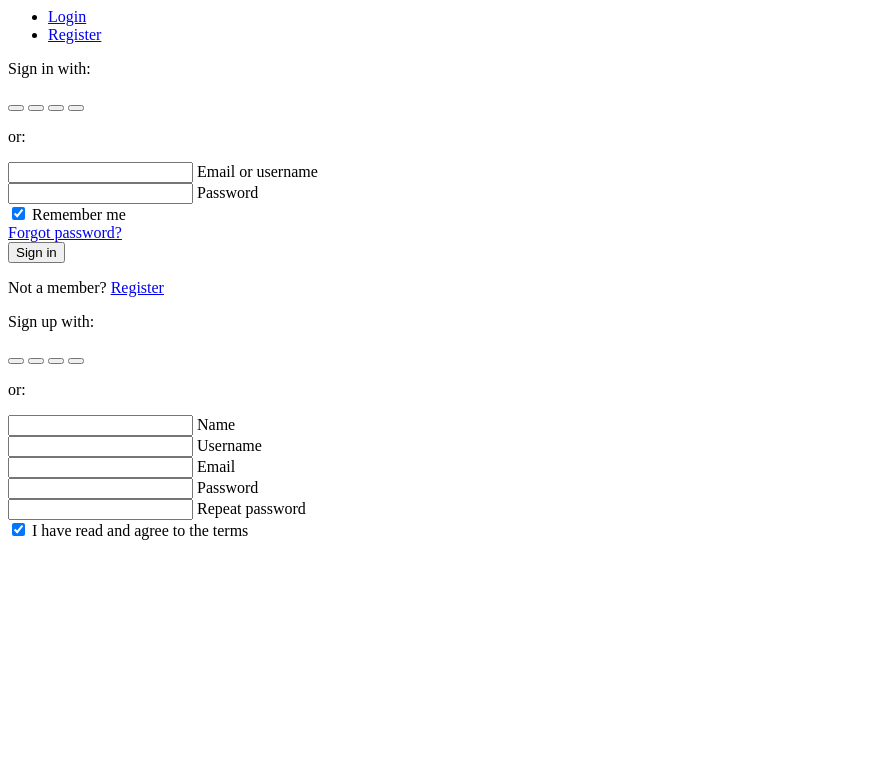
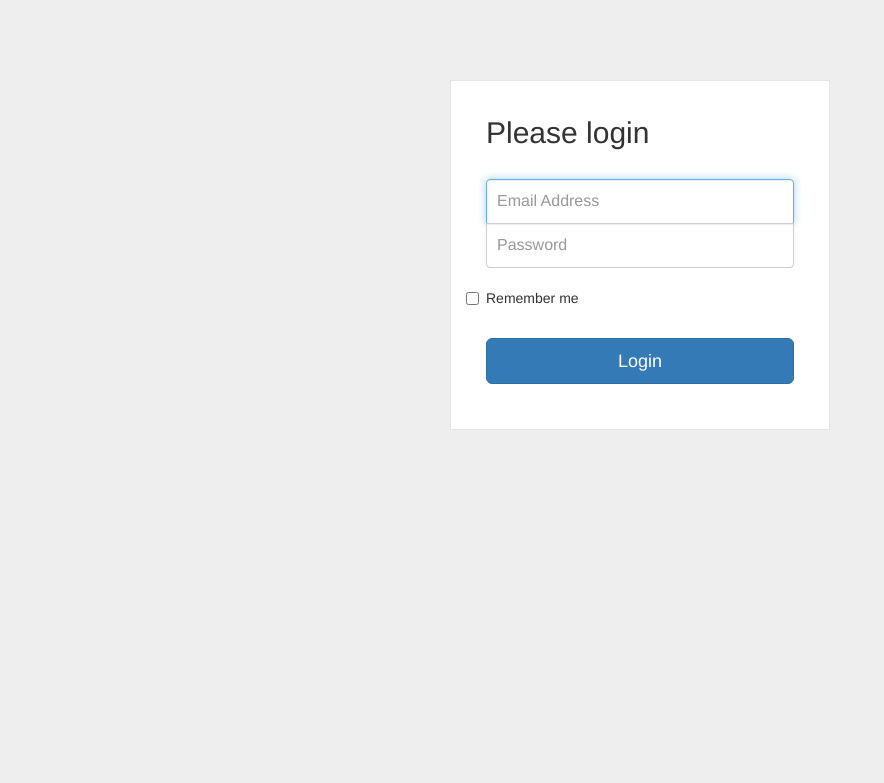
Before and after one commit to TomiGenari/Proyecto-Streaming, a Django app: template Config/templates/login.html in a window 1280 px wide. Shown: the top 783 px of the page, without its empty margins (0-884 px from the left). Run offline with Django 4.2, Linux system fonts and the light colour scheme; the template is opened without the code that fills it, so the values that code supplies are empty; some libraries are stand-ins or nearby versions.

Commit message:
modificacion del login

```diff
--- a/Config/templates/login.html
+++ b/Config/templates/login.html
@@ -1,136 +1,83 @@
-<!-- Pills navs -->
-<ul class="nav nav-pills nav-justified mb-3" id="ex1" role="tablist">
-    <li class="nav-item" role="presentation">
-      <a class="nav-link active" id="tab-login" data-mdb-toggle="pill" href="#pills-login" role="tab"
-        aria-controls="pills-login" aria-selected="true">Login</a>
-    </li>
-    <li class="nav-item" role="presentation">
-      <a class="nav-link" id="tab-register" data-mdb-toggle="pill" href="#pills-register" role="tab"
-        aria-controls="pills-register" aria-selected="false">Register</a>
-    </li>
-  </ul>
-  <!-- Pills navs -->
 
-  <!-- Pills content -->
-  <div class="tab-content">
-    <div class="tab-pane fade show active" id="pills-login" role="tabpanel" aria-labelledby="tab-login">
-      <form>
-        <div class="text-center mb-3">
-          <p>Sign in with:</p>
-          <button type="button" class="btn btn-link btn-floating mx-1">
-            <i class="fab fa-facebook-f"></i>
-          </button>
 
-          <button type="button" class="btn btn-link btn-floating mx-1">
-            <i class="fab fa-google"></i>
-          </button>
 
-          <button type="button" class="btn btn-link btn-floating mx-1">
-            <i class="fab fa-twitter"></i>
-          </button>
 
-          <button type="button" class="btn btn-link btn-floating mx-1">
-            <i class="fab fa-github"></i>
-          </button>
-        </div>
 
-        <p class="text-center">or:</p>
 
-        <!-- Email input -->
-        <div class="form-outline mb-4">
-          <input type="email" id="loginName" class="form-control" />
-          <label class="form-label" for="loginName">Email or username</label>
-        </div>
 
-        <!-- Password input -->
-        <div class="form-outline mb-4">
-          <input type="password" id="loginPassword" class="form-control" />
-          <label class="form-label" for="loginPassword">Password</label>
-        </div>
 
-        <!-- 2 column grid layout -->
-        <div class="row mb-4">
-          <div class="col-md-6 d-flex justify-content-center">
-            <!-- Checkbox -->
-            <div class="form-check mb-3 mb-md-0">
-              <input class="form-check-input" type="checkbox" value="" id="loginCheck" checked />
-              <label class="form-check-label" for="loginCheck"> Remember me </label>
-            </div>
-          </div>
+<!DOCTYPE html>
+<html lang="en">
+<head>
+  <title>Eventos de Stream</title>
+  <meta charset="utf-8">
+  <meta name="viewport" content="width=device-width, initial-scale=1">
+  <link rel="stylesheet" href="https://maxcdn.bootstrapcdn.com/bootstrap/3.4.1/css/bootstrap.min.css">
+  <script src="https://ajax.googleapis.com/ajax/libs/jquery/3.6.1/jquery.min.js"></script>
+  <script src="https://maxcdn.bootstrapcdn.com/bootstrap/3.4.1/js/bootstrap.min.js"></script>
+  <style>
+    @import "bourbon";
 
-          <div class="col-md-6 d-flex justify-content-center">
-            <!-- Simple link -->
-            <a href="#!">Forgot password?</a>
-          </div>
-        </div>
+    body {
 
-        <!-- Submit button -->
-        <button type="submit" class="btn btn-primary btn-block mb-4">Sign in</button>
+	background: #eee !important;
+}
 
-        <!-- Register buttons -->
-        <div class="text-center">
-          <p>Not a member? <a href="#!">Register</a></p>
-        </div>
-      </form>
-    </div>
-    <div class="tab-pane fade" id="pills-register" role="tabpanel" aria-labelledby="tab-register">
-      <form>
-        <div class="text-center mb-3">
-          <p>Sign up with:</p>
-          <button type="button" class="btn btn-link btn-floating mx-1">
-            <i class="fab fa-facebook-f"></i>
-          </button>
+.wrapper {
+	margin-top: 80px;
+  margin-bottom: 80px;
+}
 
-          <button type="button" class="btn btn-link btn-floating mx-1">
-            <i class="fab fa-google"></i>
-          </button>
+.form-signin {
+  max-width: 380px;
+  padding: 15px 35px 45px;
+  margin: 0 auto;
+  background-color: #fff;
+  border: 1px solid rgba(0,0,0,0.1);
+}
+  .form-signin-heading,
+	.checkbox {
+	  margin-bottom: 30px;
+	}
 
-          <button type="button" class="btn btn-link btn-floating mx-1">
-            <i class="fab fa-twitter"></i>
-          </button>
+	.checkbox {
+	  font-weight: normal;
+	}
 
-          <button type="button" class="btn btn-link btn-floating mx-1">
-            <i class="fab fa-github"></i>
-          </button>
-        </div>
+	.form-control {
+	  position: relative;
+	  font-size: 16px;
+	  height: auto;
+	  padding: 10px;
 
-        <p class="text-center">or:</p>
+	}
 
-        <!-- Name input -->
-        <div class="form-outline mb-4">
-          <input type="text" id="registerName" class="form-control" />
-          <label class="form-label" for="registerName">Name</label>
-        </div>
+	input[type="text"] {
+	  margin-bottom: -1px;
+	  border-bottom-left-radius: 0;
+	  border-bottom-right-radius: 0;
+	}
 
-        <!-- Username input -->
-        <div class="form-outline mb-4">
-          <input type="text" id="registerUsername" class="form-control" />
-          <label class="form-label" for="registerUsername">Username</label>
-        </div>
+	input[type="password"] {
+	  margin-bottom: 20px;
+	  border-top-left-radius: 0;
+	  border-top-right-radius: 0;
+	}
 
-        <!-- Email input -->
-        <div class="form-outline mb-4">
-          <input type="email" id="registerEmail" class="form-control" />
-          <label class="form-label" for="registerEmail">Email</label>
-        </div>
 
-        <!-- Password input -->
-        <div class="form-outline mb-4">
-          <input type="password" id="registerPassword" class="form-control" />
-          <label class="form-label" for="registerPassword">Password</label>
-        </div>
+  </style>
+</head>
 
-        <!-- Repeat Password input -->
-        <div class="form-outline mb-4">
-          <input type="password" id="registerRepeatPassword" class="form-control" />
-          <label class="form-label" for="registerRepeatPassword">Repeat password</label>
-        </div>
-
-        <!-- Checkbox -->
-        <div class="form-check d-flex justify-content-center mb-4">
-          <input class="form-check-input me-2" type="checkbox" value="" id="registerCheck" checked
-            aria-describedby="registerCheckHelpText" />
-          <label class="form-check-label" for="registerCheck">
-            I have read and agree to the terms
-          </label>
-        </div>
+<div class="wrapper">
+  <form class="form-signin">
+    <h2 class="form-signin-heading">Please login</h2>
+    <input type="text" class="form-control" name="username" placeholder="Email Address" required="" autofocus="" />
+    <input type="password" class="form-control" name="password" placeholder="Password" required=""/>
+    <label class="checkbox">
+      <input type="checkbox" value="remember-me" id="rememberMe" name="rememberMe"> Remember me
+    </label>
+    <button class="btn btn-lg btn-primary btn-block" type="submit"
+    onclick="location.href=
+    'main.html'">Login</button>
+  </form>
+</div>
```
Also changed, not shown: Config/templates/main.html (line endings or trailing spaces).
